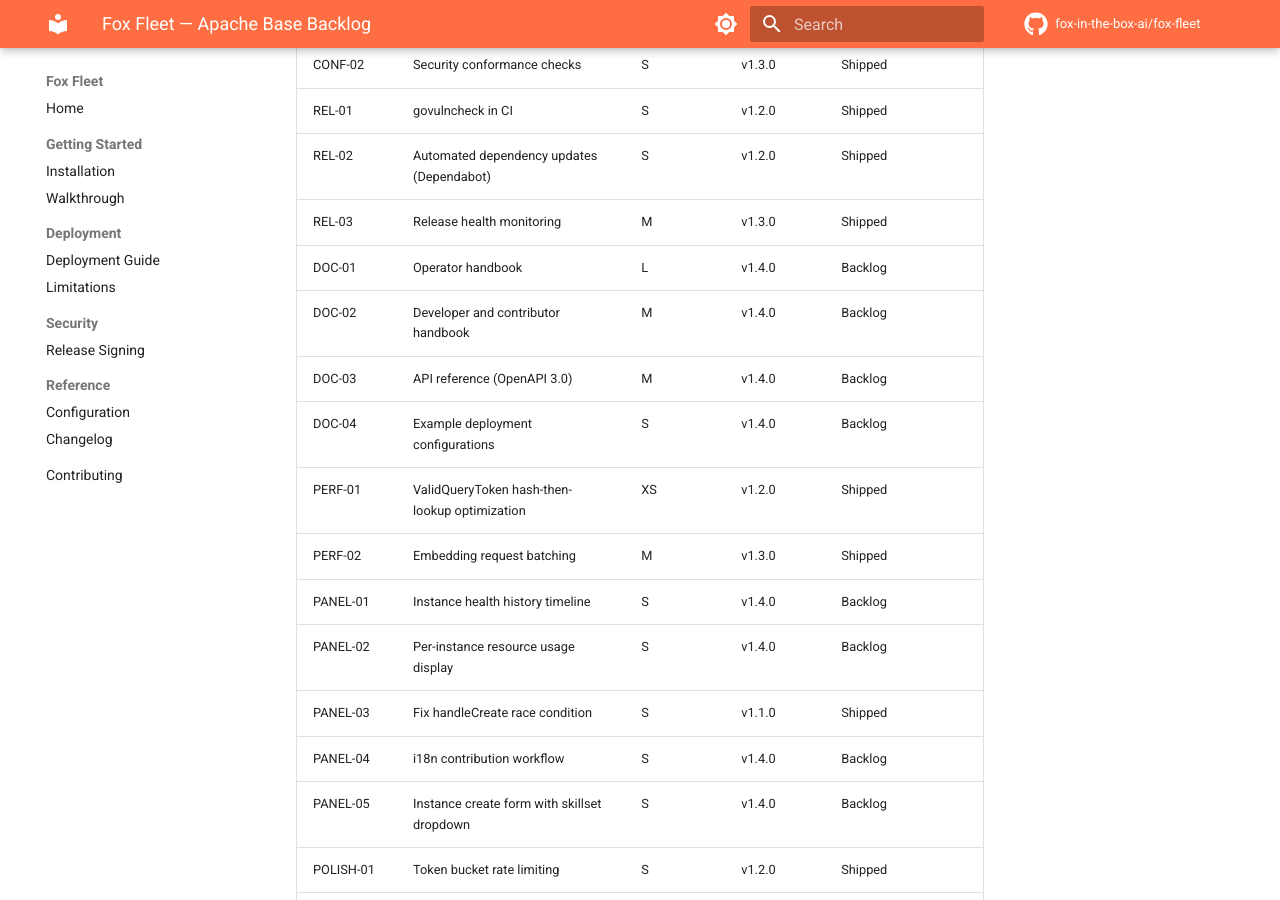
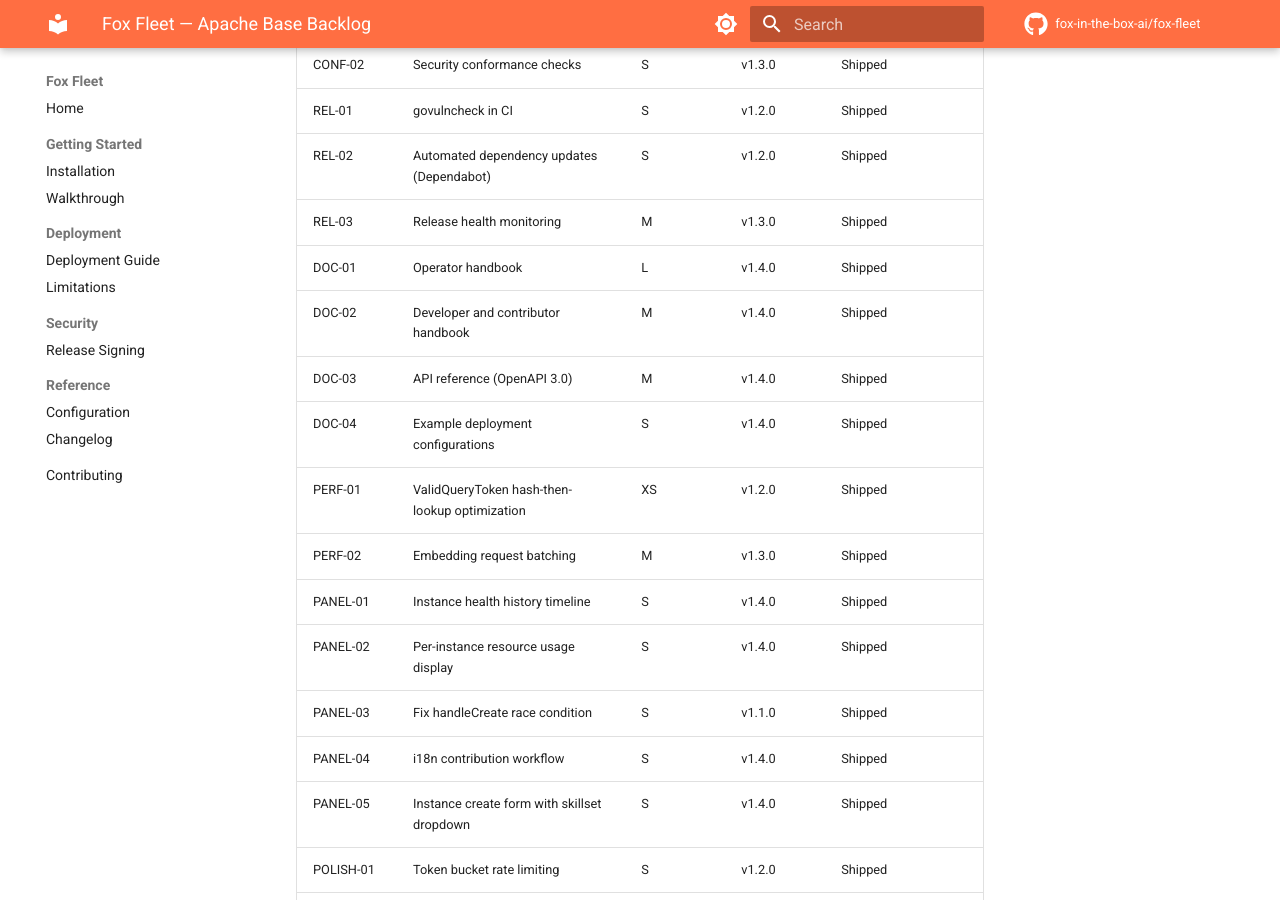
Before and after one commit to fox-in-the-box-ai/fox-fleet, an MkDocs documentation site: the page built from docs/architecture/BACKLOG.md, in a window 1280 px wide and 900 px high, scrolled down 2119 px. Built offline with MkDocs 1.6.1 and Material for MkDocs 9.7.7, drawn with Linux system fonts in a browser that asks for light colours; comment, search, counter and statistics services are not loaded.

Commit message:
Release v1.4.0 — panel enhancements and documentation
CHANGELOG [1.4.0] section with all 8 tickets (PANEL-01, PANEL-02,
PANEL-04, PANEL-05, DOC-01 through DOC-04). Helm chart bumped to 1.4.0.
Backlog updated: all v1.4.0 tickets marked Shipped.

```diff
--- a/docs/architecture/BACKLOG.md
+++ b/docs/architecture/BACKLOG.md
@@ -41,17 +41,17 @@
 | REL-01 | govulncheck in CI | S | v1.2.0 | Shipped |
 | REL-02 | Automated dependency updates (Dependabot) | S | v1.2.0 | Shipped |
 | REL-03 | Release health monitoring | M | v1.3.0 | Shipped |
-| DOC-01 | Operator handbook | L | v1.4.0 | Backlog |
-| DOC-02 | Developer and contributor handbook | M | v1.4.0 | Backlog |
-| DOC-03 | API reference (OpenAPI 3.0) | M | v1.4.0 | Backlog |
-| DOC-04 | Example deployment configurations | S | v1.4.0 | Backlog |
+| DOC-01 | Operator handbook | L | v1.4.0 | Shipped |
+| DOC-02 | Developer and contributor handbook | M | v1.4.0 | Shipped |
+| DOC-03 | API reference (OpenAPI 3.0) | M | v1.4.0 | Shipped |
+| DOC-04 | Example deployment configurations | S | v1.4.0 | Shipped |
 | PERF-01 | ValidQueryToken hash-then-lookup optimization | XS | v1.2.0 | Shipped |
 | PERF-02 | Embedding request batching | M | v1.3.0 | Shipped |
-| PANEL-01 | Instance health history timeline | S | v1.4.0 | Backlog |
-| PANEL-02 | Per-instance resource usage display | S | v1.4.0 | Backlog |
+| PANEL-01 | Instance health history timeline | S | v1.4.0 | Shipped |
+| PANEL-02 | Per-instance resource usage display | S | v1.4.0 | Shipped |
 | PANEL-03 | Fix handleCreate race condition | S | v1.1.0 | Shipped |
-| PANEL-04 | i18n contribution workflow | S | v1.4.0 | Backlog |
-| PANEL-05 | Instance create form with skillset dropdown | S | v1.4.0 | Backlog |
+| PANEL-04 | i18n contribution workflow | S | v1.4.0 | Shipped |
+| PANEL-05 | Instance create form with skillset dropdown | S | v1.4.0 | Shipped |
 | POLISH-01 | Token bucket rate limiting | S | v1.2.0 | Shipped |
 | POLISH-02 | CLI --output flag (table/json/quiet) | S | v1.2.0 | Shipped |
 
```
Also changed, not shown: CHANGELOG.md (+13 -0 lines), 1 other file.
